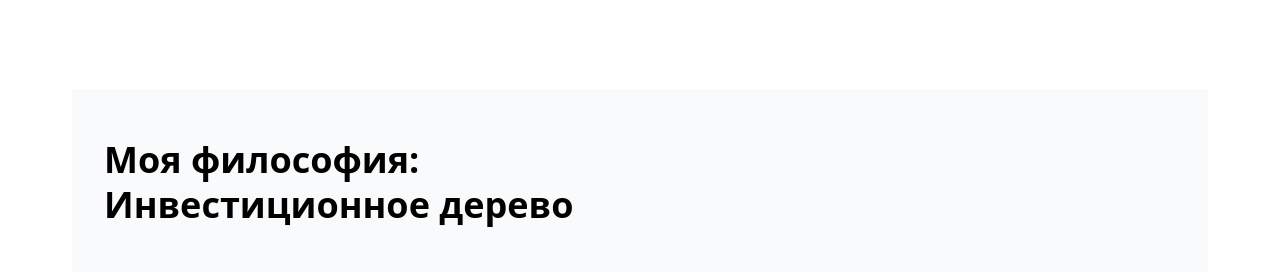
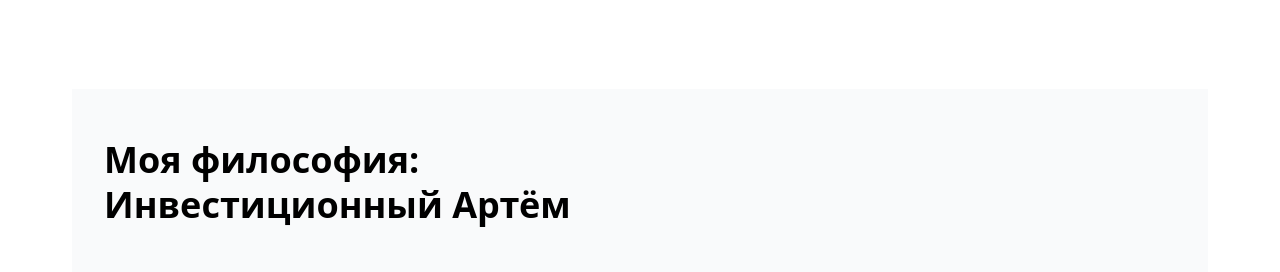
Before and after one commit to Artem-io/estatemain, a React (Vite) app: page /estatemain/analyze in a window 1280 px wide. Shown: the part 1500-1772 px from the top of the page. Built offline with nearby package versions, Linux system fonts and the light colour scheme.

Commit message:
Update analyzepage

```diff
--- a/src/pages/Analyze/sections/PhilosophySection.tsx
+++ b/src/pages/Analyze/sections/PhilosophySection.tsx
@@ -14,7 +14,7 @@ export default function PhilosophySection() {
           transition={{ duration: 0.8, ease: "easeOut" }}
         >
           <h1 className="font-bold text-2xl sm:text-3xl lg:text-4xl mb-6 lg:mb-10 leading-tight">
-            Моя философия: Инвестиционное дерево
+            Моя философия: Инвестиционный Артём
           </h1>
           <div className="font-semibold text-gray-700">
             <p className="text-lg sm:text-xl mb-4">
```
